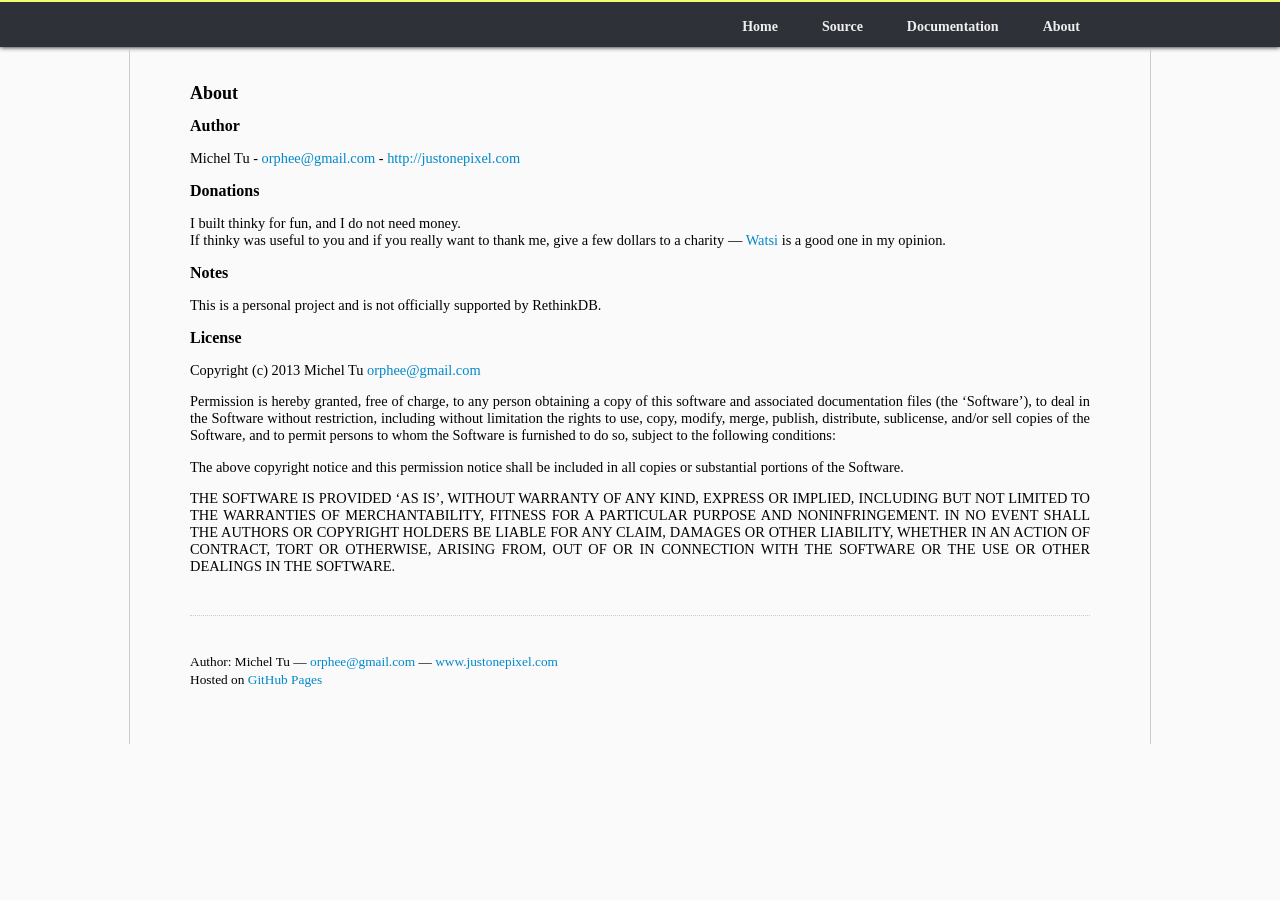
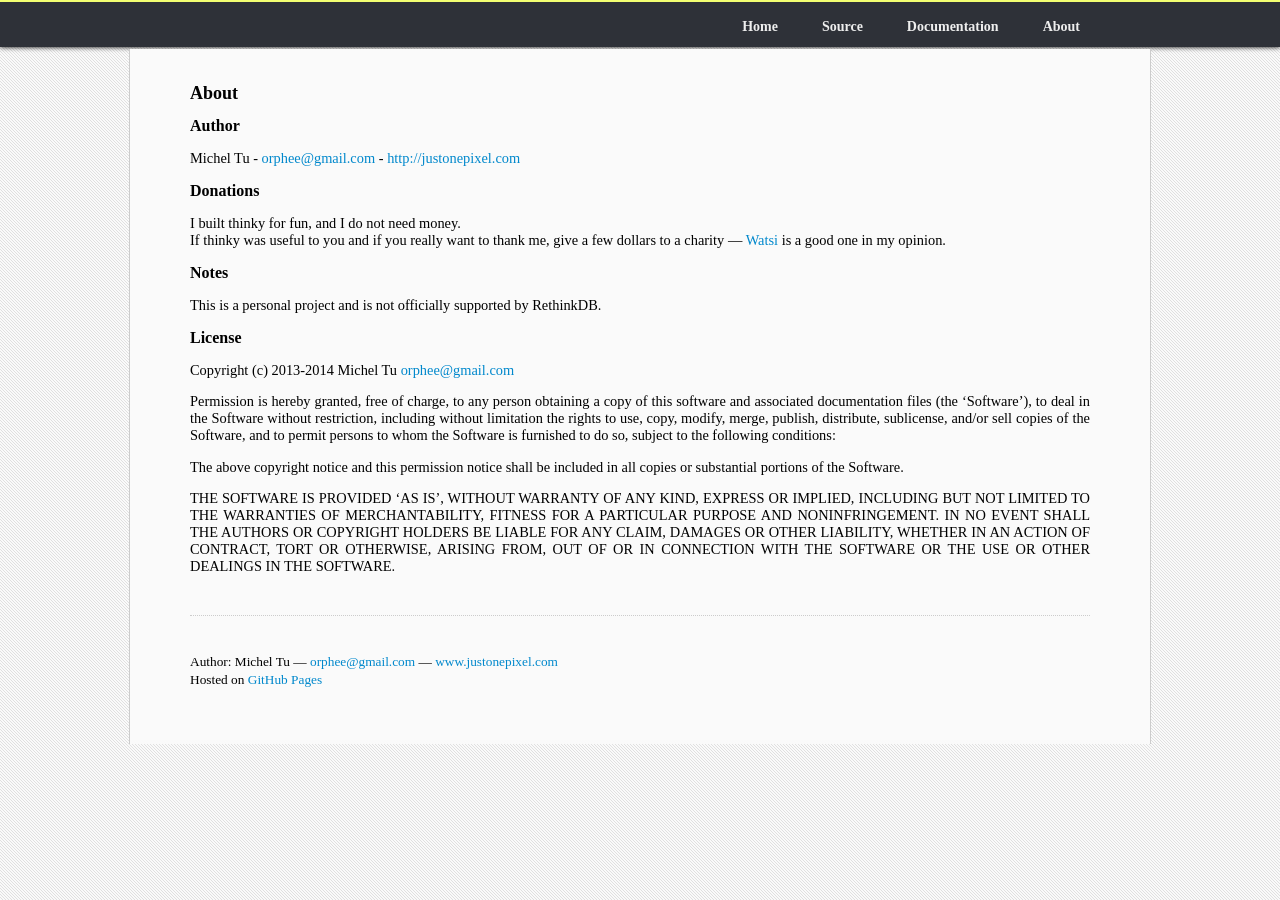
Before and after one commit to neumino/thinky, a Jekyll site: the page built from about.md, in a window 1280 px wide. Built offline with Jekyll 4.4.1, drawn with Linux system fonts in a browser that asks for light colours; Markdown is read by kramdown in place of the engine named in the settings.

Commit message:
Still not good enough..

```diff
--- a/about.md
+++ b/about.md
@@ -21,7 +21,7 @@ This is a personal project and is not officially supported by RethinkDB.
 
 
 ### License
-Copyright (c) 2013 Michel Tu [orphee@gmail.com](orphee@gmail.com)
+Copyright (c) 2013-2014 Michel Tu [orphee@gmail.com](orphee@gmail.com)
 
 Permission is hereby granted, free of charge, to any person obtaining a copy of this
 software and associated documentation files (the 'Software'), to deal in the Software
--- a/stylesheets/styles.css
+++ b/stylesheets/styles.css
@@ -5,7 +5,7 @@ html{
 body{
     margin: 0px;
     padding: 0px;
-    background: #fafafa;
+    background: url(/images/background.png) #fafafa;
 }
 #wrapper img{
     display: block;
@@ -61,6 +61,7 @@ nav li{
     padding: 20px 60px 0px 60px;
     width: 900px;
     margin: 2px auto 0px auto;
+    background: #fafafa;
 }
 
 main{
```
Also changed, not shown: images/background.png (added).
